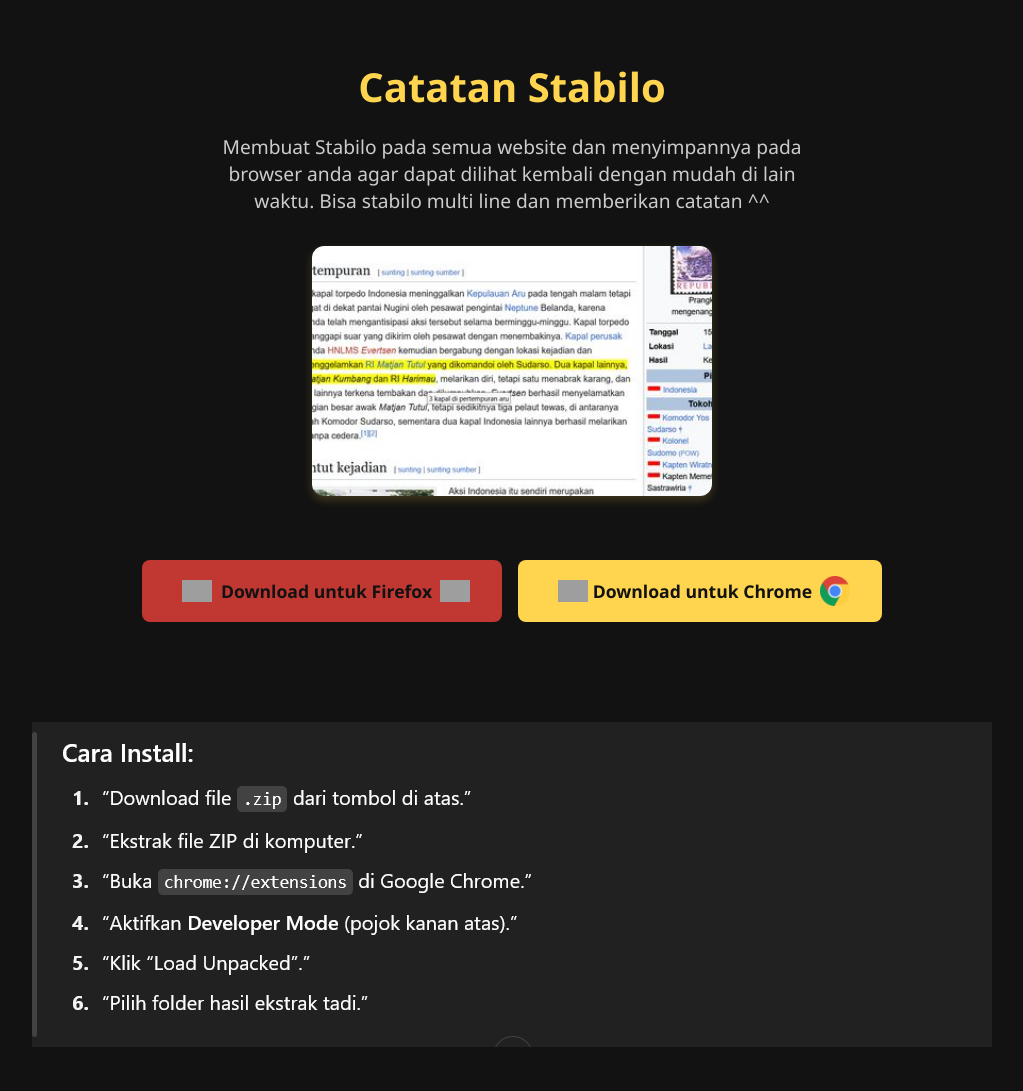
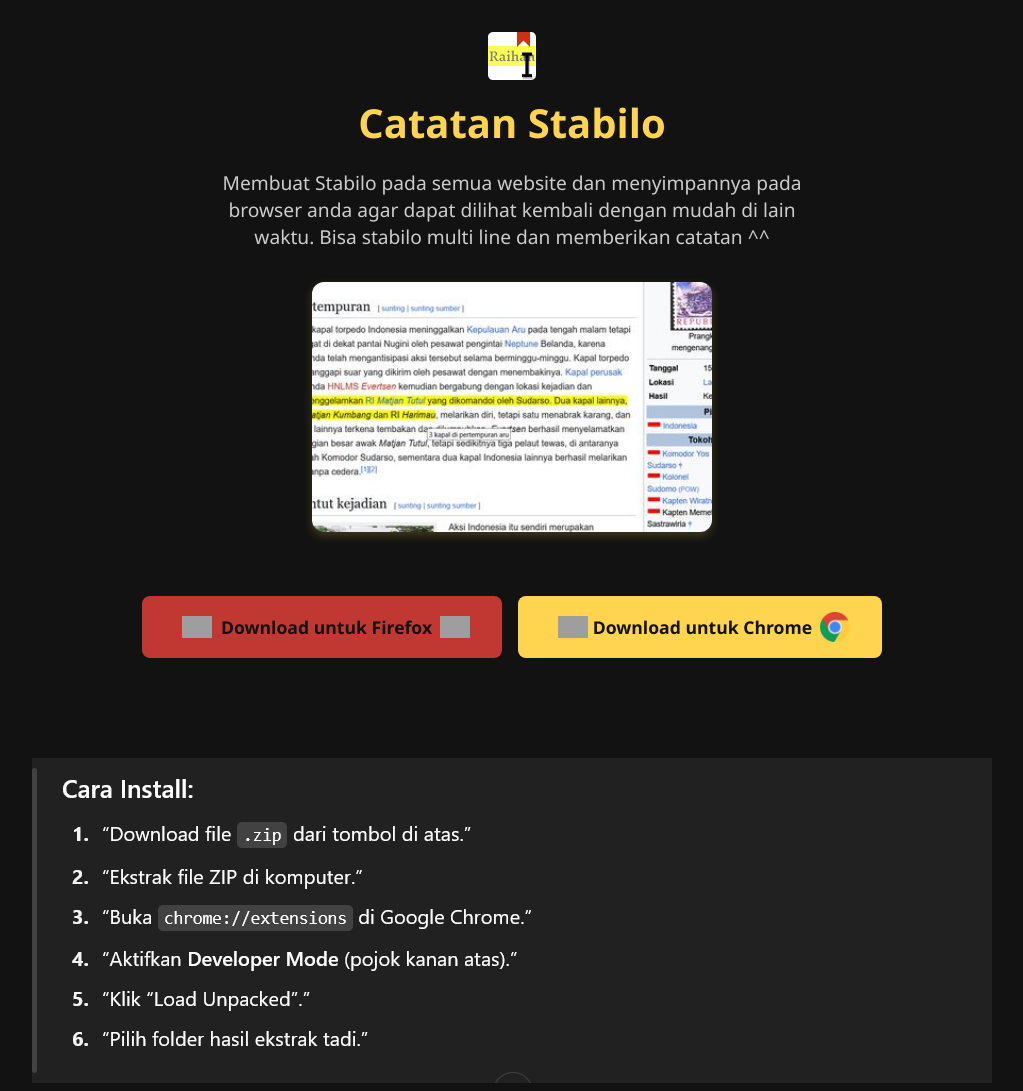
Before and after one commit to Ryfaat/ryfaat.github.io, a plain HTML site: page index.html in a window 1280 px wide. Shown: the whole page, without its empty margins (128-1151 px from the left). Drawn offline with Linux system fonts and the light colour scheme; grey boxes are pictures that could not be loaded.

Commit message:
Update index.html

```diff
--- a/index.html
+++ b/index.html
@@ -28,6 +28,7 @@
     h1 {
       font-size: 2.5rem;
       margin-bottom: 1rem;
+      margin-top: 10px;
       color: #ffd54f;
     }
 
@@ -105,6 +106,7 @@
 </head>
 <body>
   <div class="container">
+    <img src="img/stabilo.png">
     <h1>Catatan Stabilo</h1>
     <p>Membuat Stabilo pada semua website dan menyimpannya pada browser anda agar dapat dilihat kembali dengan mudah di lain waktu. Bisa stabilo multi line dan memberikan catatan ^^</p>
 
```
